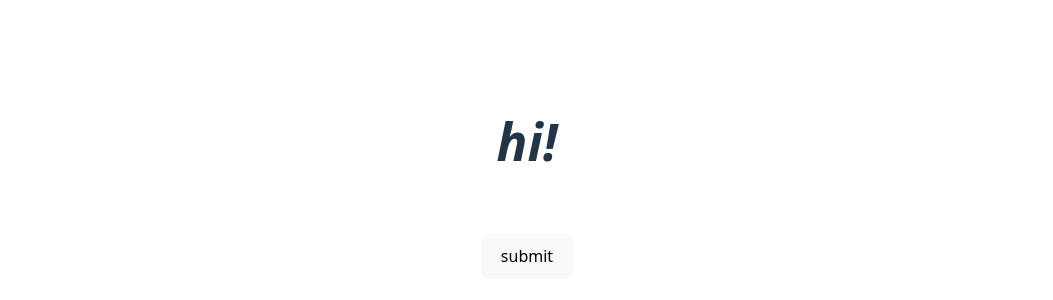
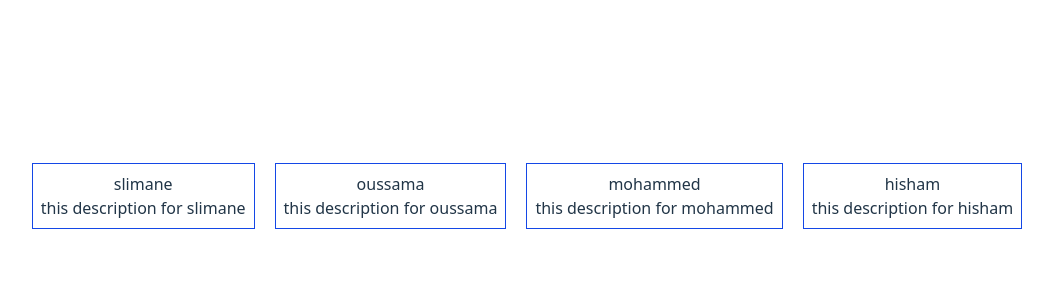
Before and after one commit to Prodev2026/react-tutorial, a React (Vite) app in the folder hello/: page / in a window 1280 px wide. Shown: the part 204-504 px from the top of the page, without its empty margins (113-1166 px from the left). Built offline with nearby package versions, Linux system fonts and the light colour scheme.

Commit message:
rendering list in react

```diff
--- a/hello/src/App.jsx
+++ b/hello/src/App.jsx
@@ -1,28 +1,16 @@
 import { useState } from 'react'
 import './App.css'
-import WelcomeAdmin from './WelcomeAdmin';
-import WelcomeUser from './WelcomeUser';
-
+import {cardsList} from './data'
+import Cards from './Cards';
 
 function App() {
   const [text, setText] = useState("hi!")
-  const handleSubmit = (e) =>{
-    e.preventDefault();
-    console.log('================================================')
-    console.log('form submitted!')
-    console.log('================================================')
-
-
-  }
   return (
-      <div >
-        <h1 className='mb-16 text-lg font-bold italic'>{text}</h1>
-       <form onSubmit={handleSubmit}>
-        <button type='submit' className='border-[2px] bg-blue-500 text-black py-1 px-2'>
-          submit
-        </button>
-       </form>
-        </div>
+      <div className='flex gap-x-5'>
+        {cardsList.map((card, index)=>(
+          <Cards key={index} card={card}/>
+        ))}
+      </div>
   );
 }
 
--- /dev/null
+++ b/hello/src/Cards.jsx
@@ -0,0 +1,10 @@
+import React from 'react'
+
+export default function Cards({card}) {
+  return (
+    <div className='border border-blue-700 p-2'>
+        <p>{card.name}</p>
+        <p>{card.desc}</p>
+    </div>
+  )
+}
--- a/hello/src/WelcomeAdmin.jsx
+++ /dev/null
@@ -1,7 +0,0 @@
-import React from 'react'
-
-export default function WelcomeAdmin() {
-  return (
-    <div>Welcome Back Admin!</div>
-  )
-}
--- a/hello/src/WelcomeUser.jsx
+++ /dev/null
@@ -1,7 +0,0 @@
-import React from 'react'
-
-export default function WelcomeUser() {
-  return (
-    <div>Welcome User !</div>
-  )
-}
--- /dev/null
+++ b/hello/src/data.js
@@ -0,0 +1,6 @@
+export const cardsList = [
+    {id: 1, name:'slimane', desc:'this description for slimane'},
+    {id: 2, name:'oussama', desc:'this description for oussama'},
+    {id: 3, name:'mohammed', desc:'this description for mohammed'},
+    {id: 4, name:'hisham', desc:'this description for hisham'},
+]
```
